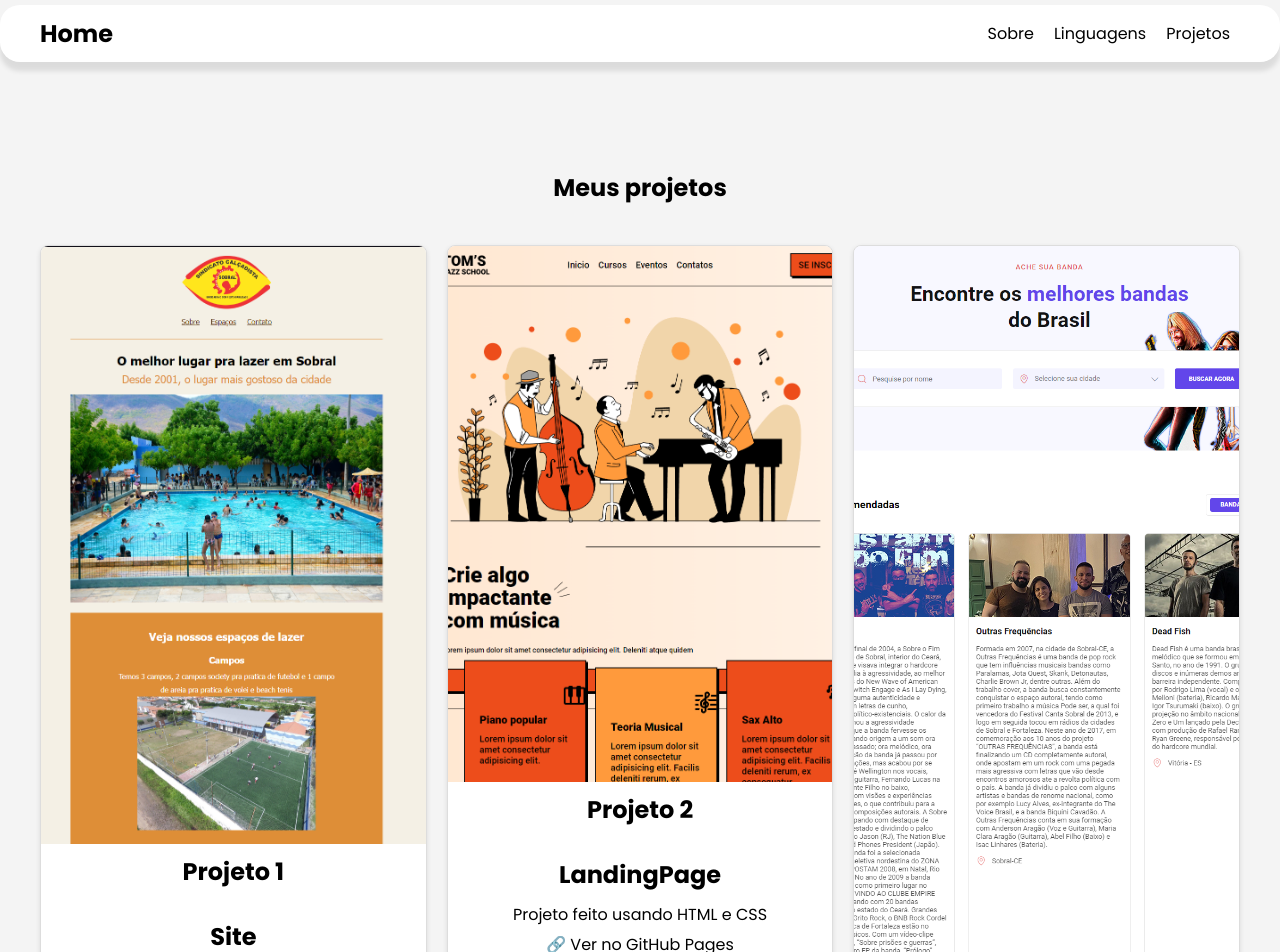
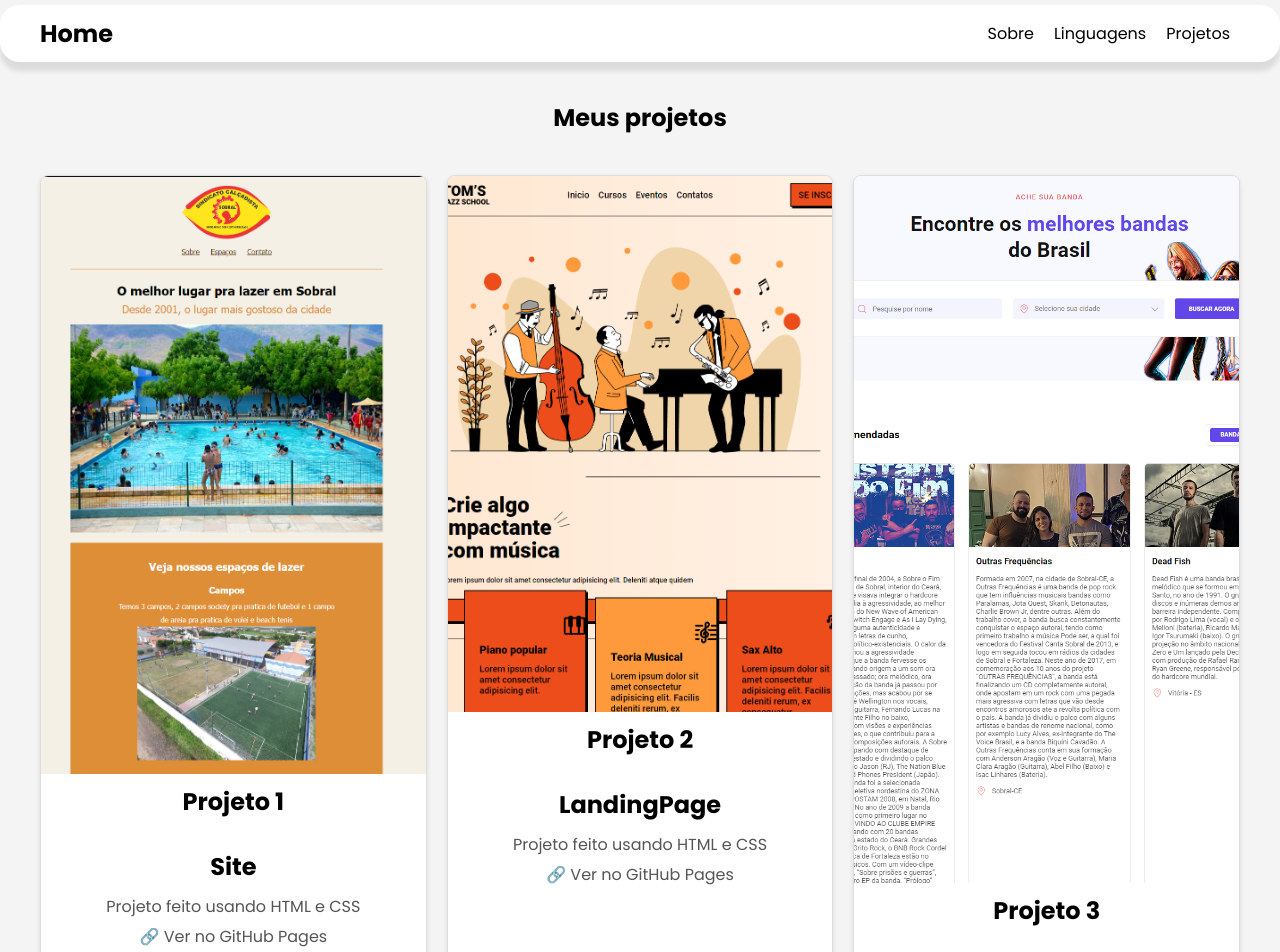
Before and after one commit to maxwellmoura/Protifolio, a React (Vite) app: page /projetos in a window 1280 px wide. Shown: the top 952 px of the page. Built offline with nearby package versions, Linux system fonts and the light colour scheme.

Commit message:
Update Linguagens.css
Correção do CSS

```diff
--- a/src/pages/Linguagens/Linguagens.css
+++ b/src/pages/Linguagens/Linguagens.css
@@ -1,17 +1,34 @@
-button {
+.container {
+    max-width: 1200px;
+    margin: 0 auto;
+    padding: 20px;
+  }
+
+  h2 {
+    text-align: center;
+    margin-bottom: 20px;
+  }
+
+  h3 {
+    margin-top: 20px;
+    color: #333;
+  }
+
+  p {
+    color: #555;
+  }
+
+  .button {
     display: inline-block;
     padding: 10px 20px;
-    font-size: 16px;
+    margin-top: 10px;
+    background-color: #333;
     color: #fff;
-    background-color: #333;
-    border: none;
-    border-radius: 4px;
     text-decoration: none;
-    box-shadow: 0 2px 5px rgba(0, 0, 0, 0.1);
-    transition: background-color 0.3s, box-shadow 0.3s;
-}
+    border-radius: 5px;
+    transition: background-color 0.3s ease;
+  }
 
-button:hover {
-    background-color: #62666b;
-    box-shadow: 0 4px 10px rgba(0, 0, 0, 0.2);
-}
+  .button:hover {
+    background-color: #8a8d8f;
+  }
```
